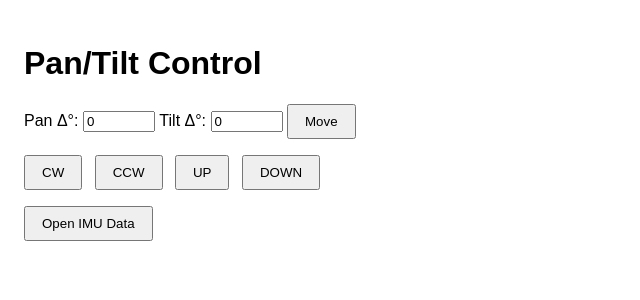
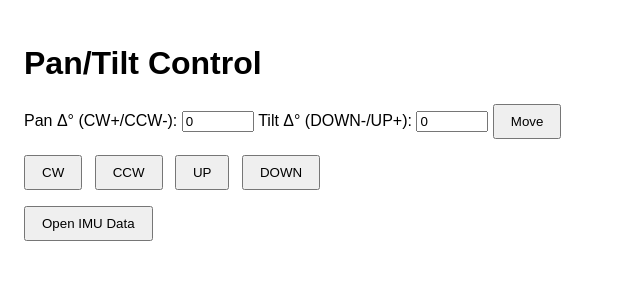
Before and after one commit to domsav13/URFCapstone, a Flask app: page / in a window 1280 px wide. Shown: the top 300 px of the page, without its empty margins (0-640 px from the left). Run offline with Flask 3, Linux system fonts and the light colour scheme; parts of the project's set-up code (start-up, migrations or seed data) failed here and were passed over.

Commit message:
Update index.html

```diff
--- a/showcase/templates/index.html
+++ b/showcase/templates/index.html
@@ -4,7 +4,7 @@
   <meta charset="UTF-8"><meta name="viewport" content="width=device-width,initial-scale=1">
   <title>Pan/Tilt Control</title>
   <style>
-    body{font-family:sans-serif;padding:1rem;}
+    body{font-family:sans-serif; padding:1rem;}
     .group{margin-bottom:1rem;}
     button{margin-right:.5rem;padding:.5rem 1rem;}
     input[type=number]{width:4rem;}
@@ -14,23 +14,26 @@
 <body>
   <h1>Pan/Tilt Control</h1>
   <div id="msg">{{ message }}</div>
+
   <form method="post">
     <div class="group">
-      <label>Pan Δ°:
+      <label>Pan Δ° (CW+/CCW-):
         <input type="number" name="pan" step="0.1" value="{{ pan }}">
       </label>
-      <label>Tilt Δ°:
+      <label>Tilt Δ° (DOWN-/UP+):
         <input type="number" name="tilt" step="0.1" value="{{ tilt }}">
       </label>
       <button type="submit" name="move">Move</button>
     </div>
+
     <div class="group">
-      <button name="cmd" value="CW">CW</button>
-      <button name="cmd" value="CCW">CCW</button>
-      <button name="cmd" value="UP">UP</button>
-      <button name="cmd" value="DOWN">DOWN</button>
+      <button type="submit" name="cmd" value="CW">CW</button>
+      <button type="submit" name="cmd" value="CCW">CCW</button>
+      <button type="submit" name="cmd" value="UP">UP</button>
+      <button type="submit" name="cmd" value="DOWN">DOWN</button>
     </div>
   </form>
+
   <button onclick="window.open('/imu','_blank')">Open IMU Data</button>
 </body>
 </html>
```
